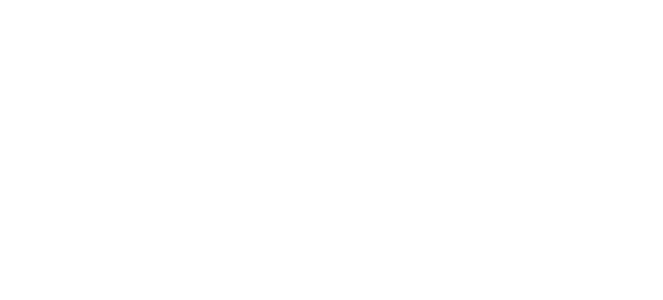
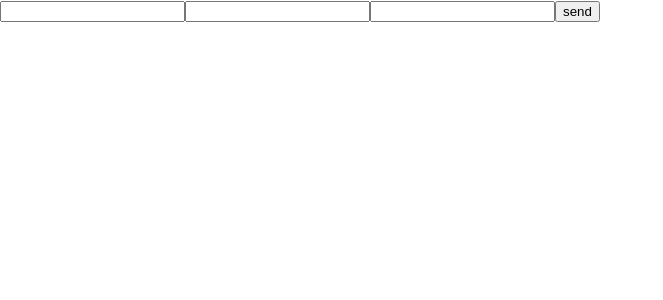
Before and after one commit to Rarrrock/react_march_artyom_puhanovskyi, a React (Create React App) app: page / in a window 1280 px wide. Shown: the top 300 px of the page, without its empty margins (0-663 px from the left). Built offline with nearby package versions, Linux system fonts and the light colour scheme.

Commit message:
Lesson_5/2-useForm

```diff
--- a/package.json
+++ b/package.json
@@ -14,7 +14,8 @@
     "react-dom": "^18.3.1",
     "react-scripts": "5.0.1",
     "typescript": "^4.9.5",
-    "web-vitals": "^2.1.4"
+    "web-vitals": "^2.1.4",
+    "react-hook-form": "^7.52.1"
   },
   "scripts": {
     "start": "react-scripts start",
--- a/src/App.tsx
+++ b/src/App.tsx
@@ -1,14 +1,16 @@
 import React from 'react';
 import './App.css';
-
+import FormComponent from "./components/FormComponent";
 
 const App = () => {
 
-  return (
-      <div>
 
-      </div>
-  );
+    return (
+        <div>
+            <FormComponent/>
+
+        </div>
+    );
 }
 
 export default App;
--- /dev/null
+++ b/src/components/FormComponent.tsx
@@ -0,0 +1,29 @@
+import React, {FormEvent, useState} from 'react';
+import {useForm} from "react-hook-form";
+
+type IFormType = {
+    username: string,
+    password: string,
+    age: number
+}
+
+const FormComponent = () => {
+
+    let {register, handleSubmit} = useForm<IFormType>();
+
+    let formSubmitCustomHandler = (data: IFormType) => {
+        console.log(data);
+    };
+    return (
+        <div>
+            <form onSubmit={handleSubmit(formSubmitCustomHandler)}>
+                <input type="text" {...register('username')}/>
+                <input type="text" {...register('password')}/>
+                <input type="number" {...register('age')}/>
+                <button>send</button>
+            </form>
+        </div>
+    );
+};
+
+export default FormComponent;
```
Also changed, not shown: 1 other file (tests, documents, lock files or other folders).
